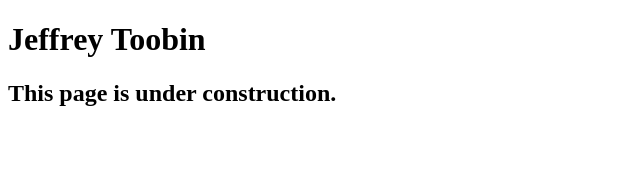
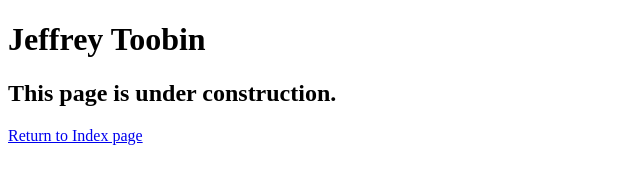
Before and after one commit to ms328/A08, a plain HTML site: page speakers/toobin.html in a window 1280 px wide. Shown: the whole page, without its empty margins (0-640 px from the left). Drawn offline with Linux system fonts and the light colour scheme.

Commit message:
megha added return to index link

```diff
--- a/speakers/toobin.html
+++ b/speakers/toobin.html
@@ -11,6 +11,7 @@
     <main>
 	    <h1>Jeffrey Toobin</h1>
 	    <h2>This page is under construction.</h2>
+		<p> <a href="../index.html">Return to Index page</a></p>
     </main>
 </body>
 
```
